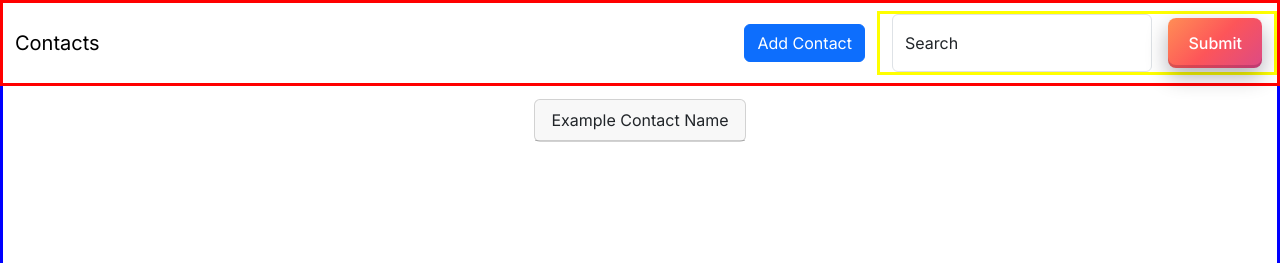
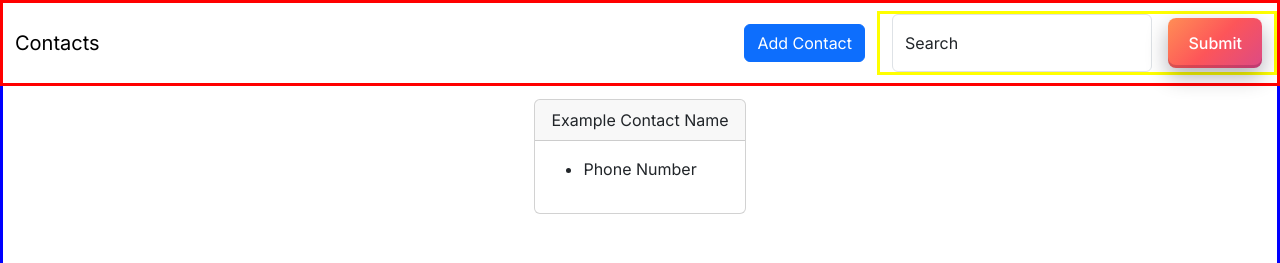
Before and after one commit to BenjaminBrandon/Contacts_app, a Next.js app: page / in a window 1280 px wide. Shown: the top 263 px of the page. Built offline with nearby package versions, Linux system fonts and the light colour scheme.

Commit message:
adding to contact card layout

```diff
--- a/src/app/Contacts/Contacts.tsx
+++ b/src/app/Contacts/Contacts.tsx
@@ -1,7 +1,7 @@
 'use client';
 import React, { useState } from 'react';
 import SearchBar from './SearchBar/SearchBar';
-import { Card, CardHeader } from 'react-bootstrap';
+import { Card, CardBody, CardHeader } from 'react-bootstrap';
 
 const Contacts = () => {
   const [search, setSearch] = useState<string>('');
@@ -18,6 +18,11 @@ const Contacts = () => {
       <div>
         <Card>
           <CardHeader>Example Contact Name</CardHeader>
+          <CardBody>
+            <ul>
+              <li>Phone Number</li>
+            </ul>
+          </CardBody>
         </Card>
       </div>
     </div>
```
